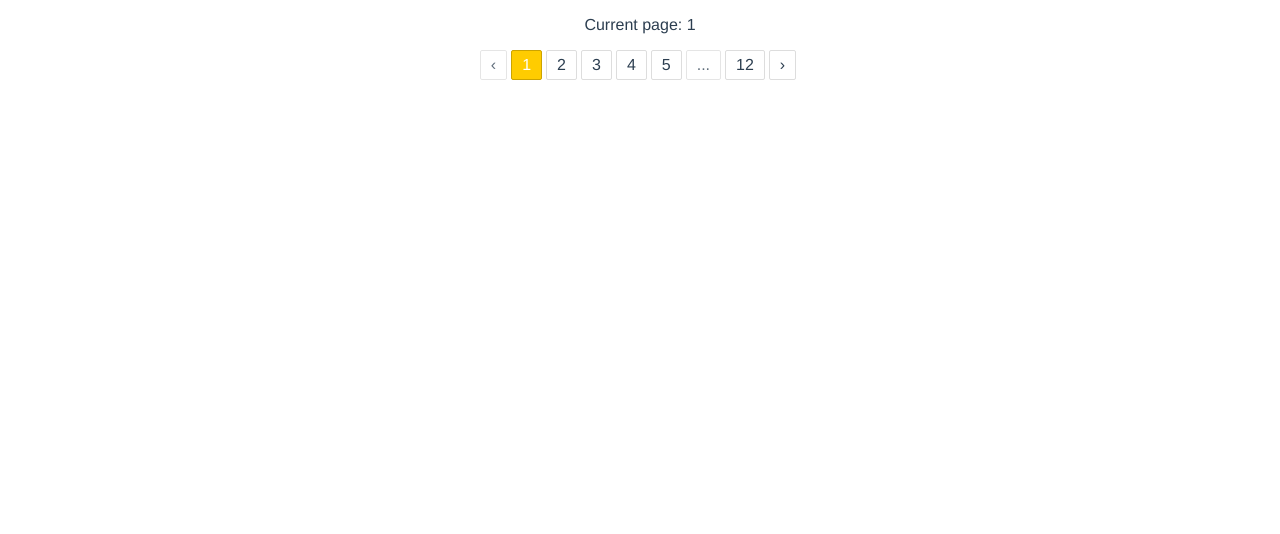
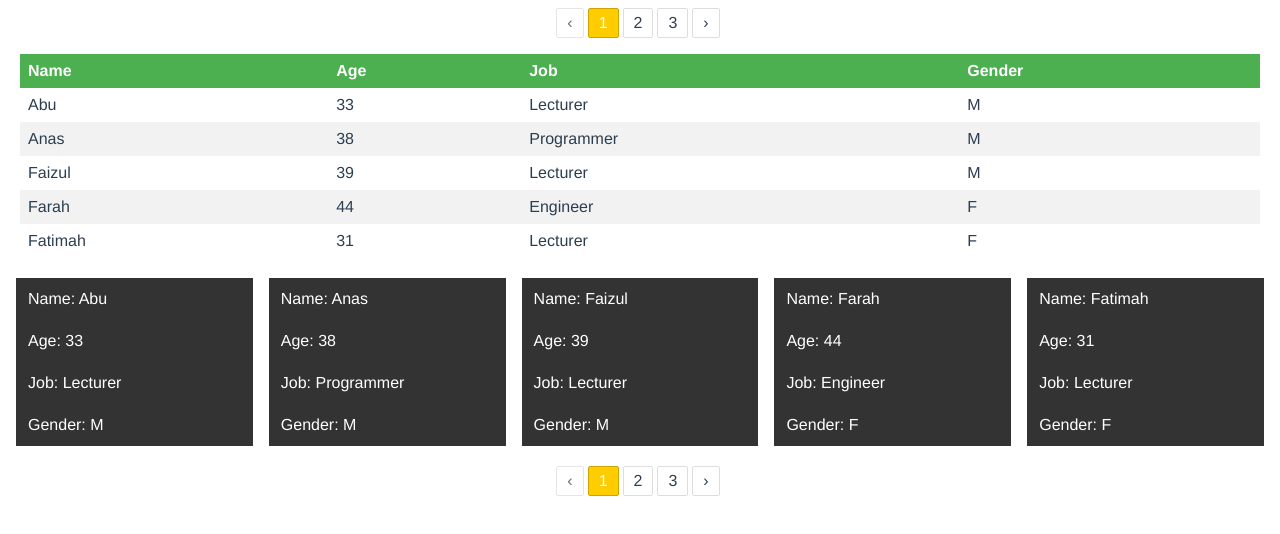
Before and after one commit to anaszakaria/vuejs-pagination, a Vue app: page /page1 in a window 1280 px wide. Shown: the top 534 px of the page. Built offline with nearby package versions, Linux system fonts and the light colour scheme.

Commit message:
Add table and data

```diff
--- a/src/App.vue
+++ b/src/App.vue
@@ -5,6 +5,10 @@
 </template>
 
 <style lang="scss">
+* {
+    box-sizing: border-box;
+}
+
 #app {
     font-family: 'Avenir', Helvetica, Arial, sans-serif;
     -webkit-font-smoothing: antialiased;
@@ -13,10 +17,19 @@
     color: #2c3e50;
 }
 
+ul {
+    margin: 0;
+    padding: 0;
+}
+
+li {
+    list-style-type: none;
+}
+
 table {
     border-collapse: collapse;
     width: 100%;
-    max-width: 800px;
+    margin: 0 auto;
     th, td {
         text-align: left;
         padding: 8px;
@@ -36,8 +49,8 @@ table {
 .pagination {
     display: inline-block;
     list-style: none;
-    margin: 0 0 1.5rem;
     padding: 0;
+    overflow: auto;
     li {
         display: inline;
         > span {
--- a/src/components/PaginationLimit.vue
+++ b/src/components/PaginationLimit.vue
@@ -2,7 +2,7 @@
     <nav>
         <ul class="pagination">
             <li :class="{ disabled: !prev }" v-on:click="go(prev)"><span>&lsaquo;</span></li>
-            <li v-for="link in links" :class="{ active: current == link, disabled: isNaN(link) }" v-on:click="go(link)"><span>{{ link }}</span></li>
+            <li v-for="link in links" :class="{ active: currentPg == link, disabled: isNaN(link) }" v-on:click="go(link)"><span>{{ link }}</span></li>
             <li :class="{ disabled: !next }" v-on:click="go(next)"><span>&rsaquo;</span></li>
         </ul>
     </nav>
@@ -12,19 +12,19 @@
 export default {
     name: 'PaginationLimit',
     props: {
-        total: {
+        totalPg: {
             type: Number,
             default: 0
         },
-        current: {
+        currentPg: {
             type: Number,
             default: 1
         },
-        limit: {
+        pgLimit: {
             type: Number,
             default: 4,
-            coerce(limit) {
-                return limit - 1
+            coerce(pgLimit) {
+                return pgLimit - 1
             }
         }
     },
@@ -36,33 +36,33 @@ export default {
     computed: {
         pages() {
             let pages = []
-            for (let i = 1; i <= this.total; i++) {
+            for (let i = 1; i <= this.totalPg; i++) {
                 pages.push(i)
             }
             return pages
         },
         links() {
             let first = [1, '...'],
-            last = ['...', this.total],
+            last = ['...', this.totalPg],
             range = []
 
-            if (this.current <= this.limit) {
-                range = this.range(1, this.limit + 1)
-                return (this.current + range.length) <= this.total ? range.concat(last) : range
-            } else if (this.current > (this.total - this.limit)) {
-                range = this.range(this.total - (this.limit), this.total)
-                return (this.current - range.length) >= 1 ? first.concat(range) : range
+            if (this.currentPg <= this.pgLimit) {
+                range = this.range(1, this.pgLimit + 1)
+                return (this.currentPg + range.length) <= this.totalPg ? range.concat(last) : range
+            } else if (this.currentPg > (this.totalPg - this.pgLimit)) {
+                range = this.range(this.totalPg - (this.pgLimit), this.totalPg)
+                return (this.currentPg - range.length) >= 1 ? first.concat(range) : range
             } else {
-                range = this.range(this.current - Math.ceil(this.limit / 2), this.current + Math.ceil(this.limit / 2))
+                range = this.range(this.currentPg - Math.ceil(this.pgLimit / 2), this.currentPg + Math.ceil(this.pgLimit / 2))
                 return first.concat(range).concat(last)
             }
         },
         next() {
-            let next = this.current + 1
-            return next <= this.total ? next : false
+            let next = this.currentPg + 1
+            return next <= this.totalPg ? next : false
         },
         prev() {
-            return this.current - 1
+            return this.currentPg - 1
         },
         show() {
             return this.next || this.prev
--- a/src/views/Page1.vue
+++ b/src/views/Page1.vue
@@ -1,7 +1,40 @@
 <template>
     <div class="">
-        <p>Current page: {{ current }}</p>
-        <pagination :total="total" :current="current" :limit="limit" v-on:paginate="setCurrent"></pagination>
+        <pagination :totalPg="totalPg" :currentPg="currentPg" :pgLimit="pgLimit" v-on:paginate="setcurrentPg"></pagination>
+
+        <section id="table-data">
+            <table>
+                <thead>
+                    <tr>
+                        <th @click="sort('name')">Name</th>
+                        <th @click="sort('age')">Age</th>
+                        <th @click="sort('job')">Job</th>
+                        <th @click="sort('gender')">Gender</th>
+                    </tr>
+                </thead>
+                <tbody>
+                    <tr v-for="item in sortedArray">
+                        <td>{{ item.name }}</td>
+                        <td>{{ item.age }}</td>
+                        <td>{{ item.job }}</td>
+                        <td>{{ item.gender }}</td>
+                    </tr>
+                </tbody>
+            </table>
+        </section>
+
+        <section id="grid-data">
+            <div class="item-info" v-for="item in sortedArray">
+                <ul>
+                    <li>Name: {{ item.name }}</li>
+                    <li>Age: {{ item.age }}</li>
+                    <li>Job: {{ item.job }}</li>
+                    <li>Gender: {{ item.gender }}</li>
+                </ul>
+            </div>
+        </section>
+
+        <pagination :totalPg="totalPg" :currentPg="currentPg" :pgLimit="pgLimit" v-on:paginate="setcurrentPg"></pagination>
     </div>
 </template>
 
@@ -15,19 +48,140 @@ export default {
     },
     data() {
         return {
-            total: 12,
-            current: 1,
-            limit: 4
+            persons: [
+                {
+                    name: 'Anas',
+                    age: 38,
+                    job: 'Programmer',
+                    gender: 'M'
+                },
+                {
+                    name: 'Abu',
+                    age: 33,
+                    job: 'Lecturer',
+                    gender: 'M'
+                },
+                {
+                    name: 'Fatimah',
+                    age: 31,
+                    job: 'Lecturer',
+                    gender: 'F'
+                },
+                {
+                    name: 'Zainab',
+                    age: 25,
+                    job: 'Programmer',
+                    gender: 'F'
+                },
+                {
+                    name: 'Hamzah',
+                    age: 42,
+                    job: 'Doctor',
+                    gender: 'M'
+                },
+                {
+                    name: 'Halimah',
+                    age: 34,
+                    job: 'Doctor',
+                    gender: 'F'
+                },
+                {
+                    name: 'Zaki',
+                    age: 45,
+                    job: 'Engineer',
+                    gender: 'M'
+                },
+                {
+                    name: 'Zul',
+                    age: 29,
+                    job: 'Engineer',
+                    gender: 'M'
+                },
+                {
+                    name: 'Farah',
+                    age: 44,
+                    job: 'Engineer',
+                    gender: 'F'
+                },
+                {
+                    name: 'Johan',
+                    age: 38,
+                    job: 'Programmer',
+                    gender: 'M'
+                },
+                {
+                    name: 'Faizul',
+                    age: 39,
+                    job: 'Lecturer',
+                    gender: 'M'
+                },
+                {
+                    name: 'Rohani',
+                    age: 35,
+                    job: 'Programmer',
+                    gender: 'F'
+                },
+            ],
+            currentPgSort: 'name',
+            currentPgSortDir: 'asc',
+            currentPg: 1,
+            pgLimit: 4,
+            pgSize: 5
         }
     },
     methods: {
-        setCurrent: function (page) {
-            this.current = page;
+        setcurrentPg(page) {
+            this.currentPg = page
+        },
+        sort(s) {
+            if(s === this.currentPgSort) {
+                this.currentPgSortDir = this.currentPgSortDir==='asc'?'desc':'asc'
+            }
+            this.currentPgSort = s
+        },
+    },
+    computed: {
+        sortedArray() {
+            return this.persons.sort((a,b) => {
+                let modifier = 1
+                if(this.currentPgSortDir === 'desc') modifier = -1
+                if(a[this.currentPgSort] < b[this.currentPgSort]) return -1 * modifier
+                if(a[this.currentPgSort] > b[this.currentPgSort]) return 1 * modifier
+                return 0
+            }).filter((row, index) => {
+                let start = (this.currentPg-1)*this.pgSize
+                let end = this.currentPg*this.pgSize
+                if(index >= start && index < end) return true
+            })
+        },
+        totalPg() {
+            return Math.ceil(this.persons.length / this.pgSize)
         }
     }
 }
 </script>
 
 <style lang="scss">
+#table-data {
+    margin: 12px;
+}
 
+#grid-data {
+    margin: 12px 0;
+    overflow: auto;
+}
+
+.item-info {
+    float: left;
+    width: 20%;
+    padding: 8px;
+    ul {
+        background: #333;
+        color: #FFF;
+    }
+    li {
+        text-align: left;
+        padding: 12px;
+    }
+}
 </style>
```
